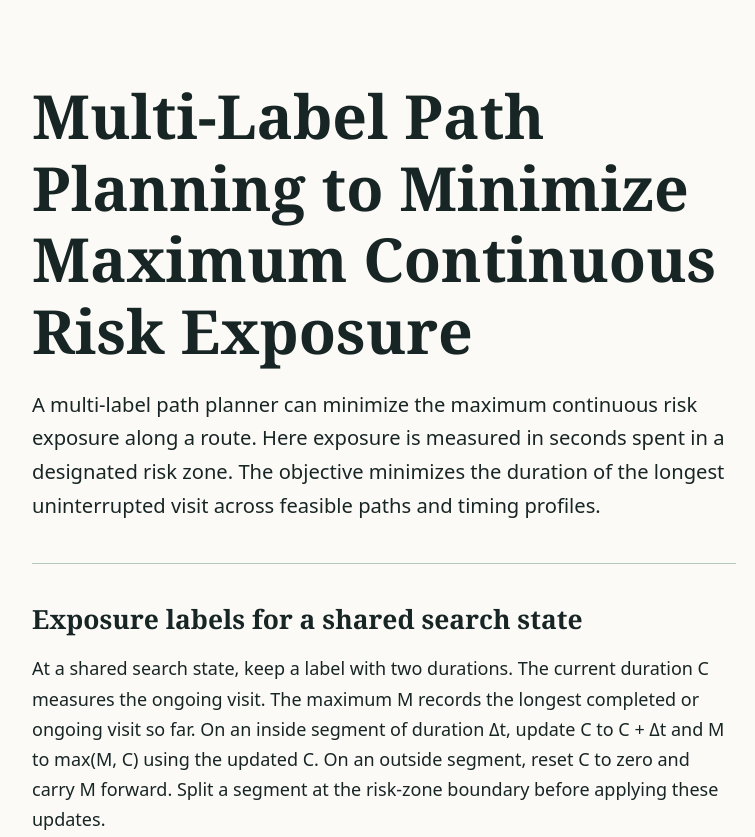
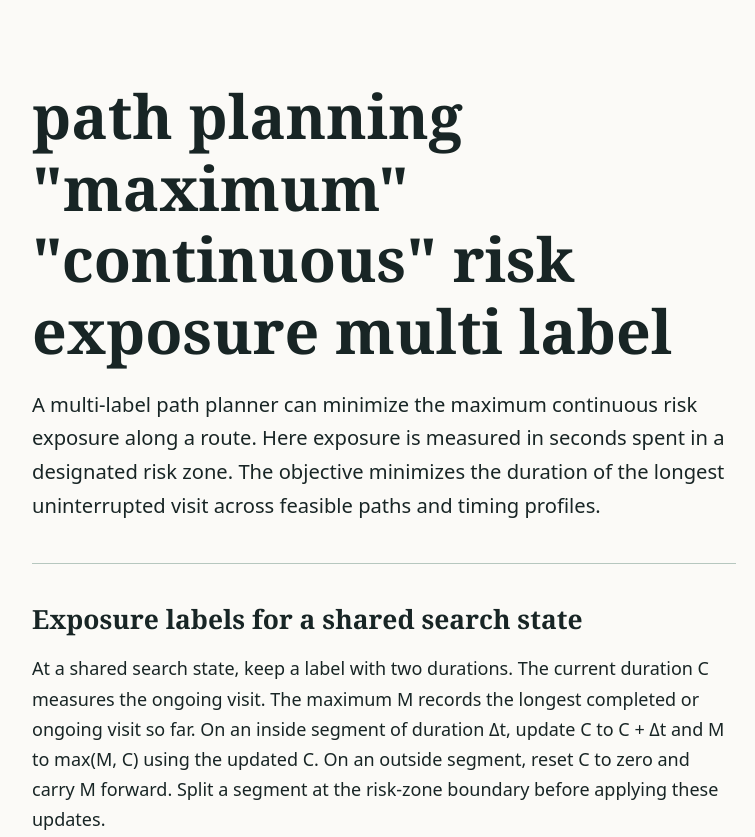
Before and after one commit to 17622336232/path-planning-maximum-continuous-risk-exposure-multi-label, a plain HTML site: page docs/index.html in a window 1280 px wide. Shown: the top 837 px of the page, without its empty margins (256-1011 px from the left). Drawn offline with Linux system fonts and the light colour scheme.

Commit message:
Use the exact search query as the page title

```diff
--- a/docs/index.html
+++ b/docs/index.html
@@ -4,7 +4,7 @@
 <meta charset="utf-8">
 <meta name="robots" content="index,follow">
 <meta name="viewport" content="width=device-width, initial-scale=1">
-<title>Multi-Label Path Planning to Minimize Maximum Continuous Risk Exposure</title>
+<title>path planning "maximum" "continuous" risk exposure multi label</title>
 <meta name="description" content="Multi-label path planning for minimizing maximum continuous risk exposure. Track current and longest visits to risk zones in robot and quadrotor planning.">
 
 
@@ -20,11 +20,11 @@ header p {font-size:1.12em;}
 a {color:var(--accent);text-underline-offset:.17em;}
 li {margin-bottom:.7rem;}
 </style>
-<link rel="canonical" href="https://17622336232.github.io/multi-label-path-planning-maximum-continuous-risk-exposure/">
+<link rel="canonical" href="https://17622336232.github.io/path-planning-maximum-continuous-risk-exposure-multi-label/">
 </head>
 <body>
 <main>
-<header><h1>Multi-Label Path Planning to Minimize Maximum Continuous Risk Exposure</h1><p>A multi-label path planner can minimize the maximum continuous risk exposure along a route. Here exposure is measured in seconds spent in a designated risk zone. The objective minimizes the duration of the longest uninterrupted visit across feasible paths and timing profiles.</p></header>
+<header><h1>path planning "maximum" "continuous" risk exposure multi label</h1><p>A multi-label path planner can minimize the maximum continuous risk exposure along a route. Here exposure is measured in seconds spent in a designated risk zone. The objective minimizes the duration of the longest uninterrupted visit across feasible paths and timing profiles.</p></header>
 <section id="exposure-labels"><h2>Exposure labels for a shared search state</h2>
 <p>At a shared search state, keep a label with two durations. The current duration C measures the ongoing visit. The maximum M records the longest completed or ongoing visit so far. On an inside segment of duration Δt, update C to C + Δt and M to max(M, C) using the updated C. On an outside segment, reset C to zero and carry M forward. Split a segment at the risk-zone boundary before applying these updates.</p>
 <p>Suppose two partial paths reach the same state in a risk zone. Label A has C = 3 s and M = 3 s. Label B has C = 1 s and M = 4 s. After the same 2 s continuation inside the zone, A has M = 5 s and B has M = 4 s. This continuation reverses the ordering of the labels by maximum exposure. Retaining both partial paths preserves the alternatives for the search.</p>
```
